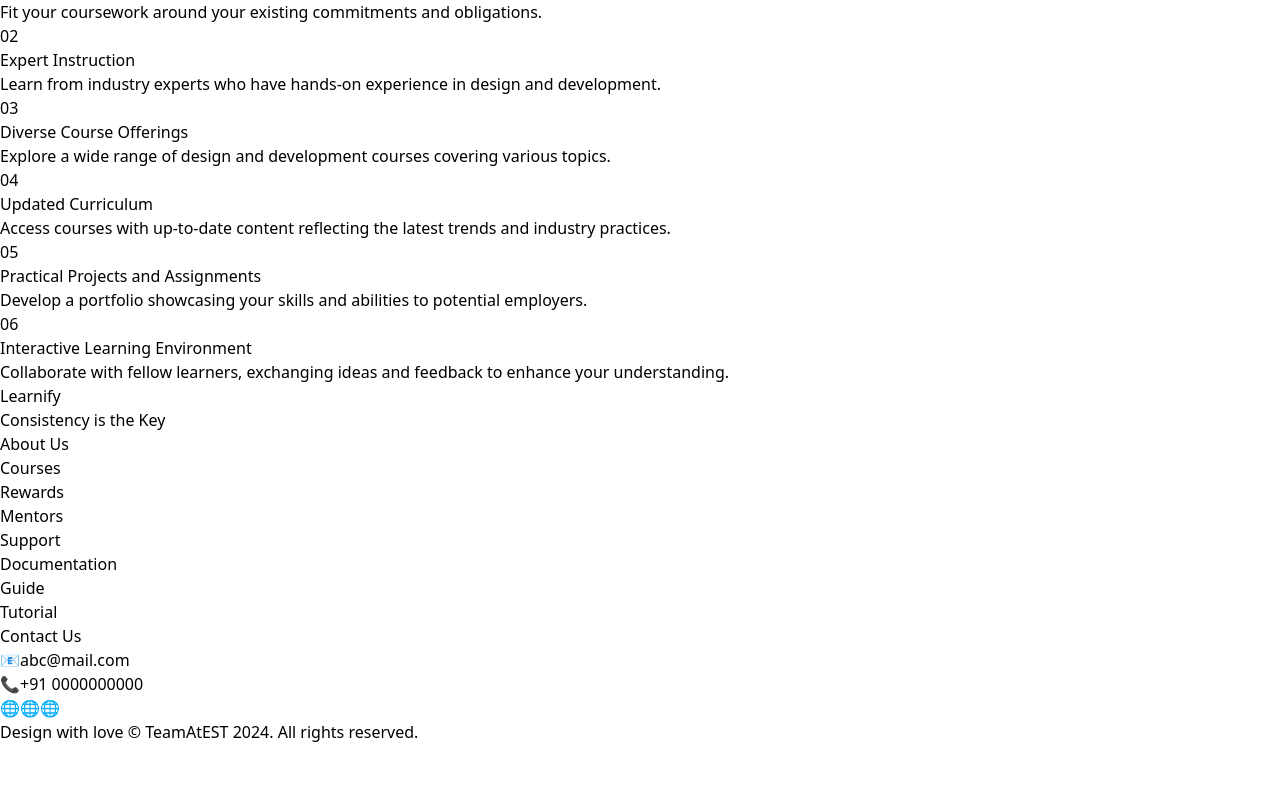
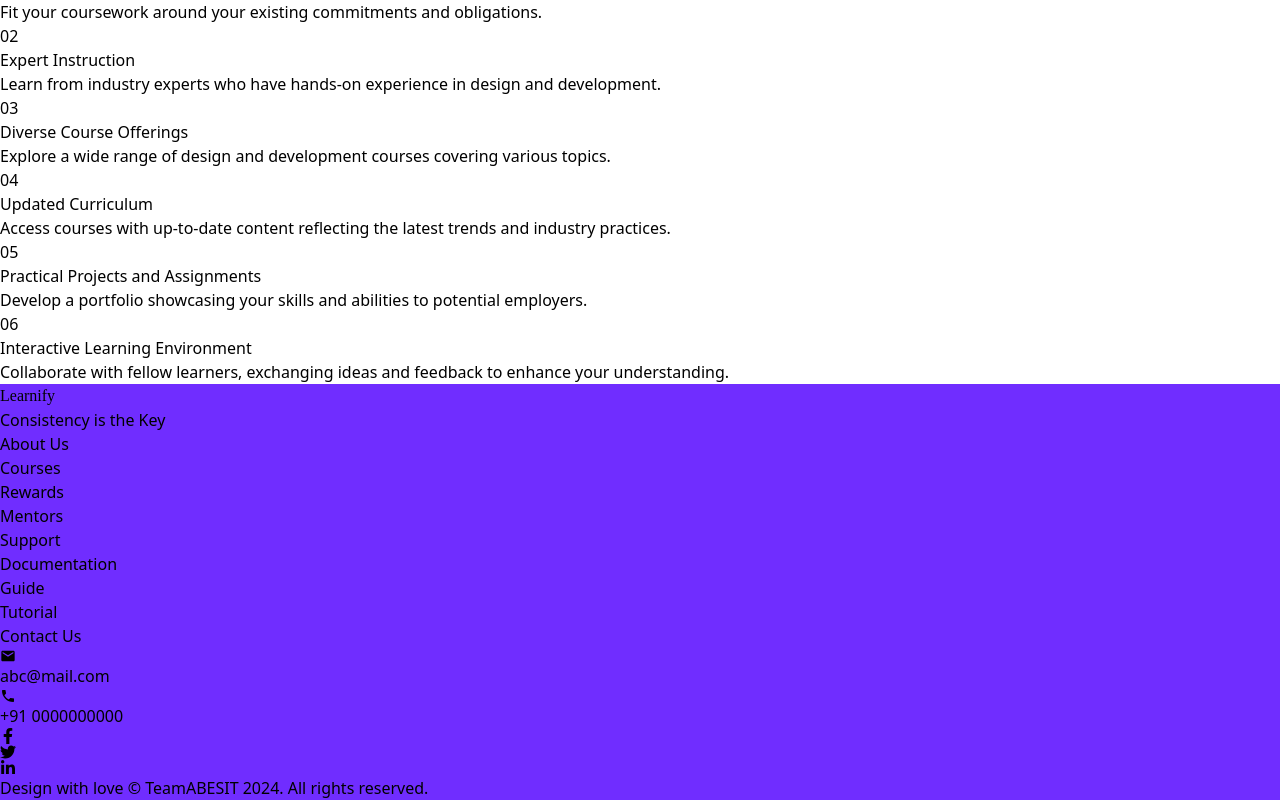
Before and after one commit to prakashcjoshi2209/Learnify, a Next.js app: page / in a window 1280 px wide. Shown: the part 1684-2484 px from the top of the page. Before the commit the page ends 2428 px from the top, so only its background shows below. Built offline with nearby package versions, Linux system fonts and the light colour scheme; no server answers; the database is empty.

Commit message:
footer and card changes

```diff
--- a/src/app/ExploreData/Card.tsx
+++ b/src/app/ExploreData/Card.tsx
@@ -1,9 +1,9 @@
+
 "use client";
 
 import React, { useState } from "react";
-import { FaUser, FaUsers } from "react-icons/fa";
+import { FaUsers } from "react-icons/fa";
 import { useRouter } from "next/navigation";
-import Loader from "@/components/ui/Loader";
 
 interface CardProps {
   title: string;
@@ -13,7 +13,7 @@ interface CardProps {
   originalPrice: number;
   description: string;
   buttonLabel: string;
-  dateRange?: string;
+  dateRange: string;
   courseId: number;
 }
 
@@ -25,17 +25,19 @@ const Card: React.FC<CardProps> = ({
   originalPrice,
   description,
   buttonLabel,
-  // dateRange,
-  courseId
+  dateRange,
+  courseId,
 }) => {
   const [loading, setLoading] = useState(false);
   const router = useRouter();
-  const handleClick = ()=>{
+
+  const handleClick = () => {
     setLoading(true);
     router.push(`/CourseContent/${courseId}`);
-  }
+  };
+
   return (
-    <div className="w-full max-w-[320px] bg-white rounded-lg shadow-lg border hover:shadow-xl transform hover:scale-105 transition-transform duration-300 flex flex-col h-full">
+    <div className="w-full max-w-[360px] bg-white rounded-lg shadow-lg border hover:shadow-xl transform hover:scale-105 transition-transform duration-300 flex flex-col">
       {/* Image Section */}
       <div className="relative">
         <img
@@ -43,48 +45,42 @@ const Card: React.FC<CardProps> = ({
           alt={title}
           className="w-full h-[200px] object-cover rounded-t-lg"
         />
-        {/* Icons and Students Badge */}
-        <div className="absolute top-[90%] left-1/2 transform -translate-x-1/2 flex items-center px-4 py-2 rounded-full shadow-md bg-gray-400">
-          <div className="w-8 h-8 bg-purple-600 text-white flex items-center justify-center rounded-full shadow-md">
-            <FaUser size={16} />
-          </div>
-          <div className="w-8 h-8 bg-purple-600 text-white flex items-center justify-center rounded-full shadow-md">
-            <FaUsers size={16} />
-          </div>
-          <div className="text-black text-xs">+{students} students</div>
+        {/* Students Badge */}
+        <div className="absolute bottom-[-20px] left-1/2 transform -translate-x-1/2 bg-white px-4 py-2 text-sm font-medium text-gray-800 rounded-full shadow-md flex items-center">
+          <FaUsers className="text-purple-600 mr-2" />
+          +{students} students
         </div>
       </div>
 
-      {/* Date Range
-      <div className="text-sm font-medium text-gray-500 text-left ml-4 mt-4">
-        {dateRange}
-      </div> */}
+      {/* Content Section */}
+      <div className="p-4 flex flex-col flex-grow">
+        {/* Date Range */}
+        <div className="text-sm font-medium text-gray-500 mb-2">{dateRange}</div>
 
-      {/* Content Section */}
-      <div className="p-4 flex flex-col justify-between flex-grow">
         {/* Title */}
-        <h3 className="text-base font-semibold text-gray-800 line-clamp-2">
+        <h3 className="text-lg font-semibold mb-4 text-left"  style={{ color: "#907CFF" , fontFamily:"'Railway , cursive"}}>
           {title}
         </h3>
 
         {/* Description */}
-        <p className="text-sm text-gray-500 line-clamp-2 mt-2">
-          {description}
-        </p>
+        <p className=" text-left mb-4"  style={{ color: "#4D4D4D" , fontFamily:"'Railway , cursive'"}}>{description}</p>
 
         {/* Price and Button */}
-        <div className="mt-auto flex justify-between items-center">
+        <div className="flex justify-between items-center mt-auto">
           {/* Price */}
           <div>
-            <span className="text-lg font-bold text-red-600">₹{price}</span>{" "}
+            <span className="text-lg font-bold " style = {{color:"#4D4D4D" , fontFamily:"'Inter , cursive"}}>₹{price}</span>{" "}
             <span className="text-sm line-through text-gray-400">
               ₹{originalPrice}
             </span>
           </div>
 
           {/* Enroll Button */}
-          <button className="px-4 py-1 bg-purple-600 text-white text-sm font-medium rounded-md hover:bg-purple-700 shadow" onClick={handleClick}>
-            {loading? <Loader />: buttonLabel}
+          <button
+            className="px-5 py-2 text-white text-sm font-medium rounded-md hover:bg-purple-700 shadow" style={{backgroundColor:"#907CFF"}}
+            onClick={handleClick}
+          >
+            {loading ? "Loading..." : buttonLabel}
           </button>
         </div>
       </div>
--- a/src/app/Footer/page.tsx
+++ b/src/app/Footer/page.tsx
@@ -1,91 +1,108 @@
+
 import React from "react";
 import Link from "next/link";
+import { FaFacebookF, FaTwitter, FaLinkedinIn } from "react-icons/fa";
+import { MdEmail, MdPhone } from "react-icons/md";
 
 const Footer: React.FC = () => {
   return (
-    <footer className="bg-purple-500 text-white py-10">
-      <div className="max-w-7xl mx-auto px-6 grid grid-cols-1 md:grid-cols-4 gap-8">
+    <footer className=" text-white py-8" style={{ backgroundColor: "#702DFF" }}>
+      {/* Footer Content */}
+      <div className="max-w-7xl mx-auto px-6 grid grid-cols-1 md:grid-cols-3 gap-8">
         {/* Logo and Tagline */}
-        <div>
-          <h1 className="text-2xl font-bold">Learnify</h1>
-          <p className="mt-2">Consistency is the Key</p>
+        <div className="flex flex-col items-start">
+        <h1
+            className="font-grover font-normal text-[40px] leading-[40px]"
+            style={{ fontFamily: "'Irish Grover', cursive" }}
+          >
+            Learnify
+          </h1>
+          <p className="mt-2 text-sm font-medium">Consistency is the Key</p>
         </div>
 
-        {/* About Us Section */}
+        {/* About Us & Support Sections */}
+        <div className="flex justify-around">
+          {/* About Us */}
           <div>
-          <h2 className="text-lg font-semibold">About Us</h2>
-          <ul className="mt-2 space-y-2">
+            <h2 className="text-lg font-semibold mb-4">About Us</h2>
+            <ul className="space-y-2 text-sm">
               <li>
-              <Link href="/courses" className="hover:underline">Courses
+                <Link href="/courses" className="hover:underline">
+                  Courses
                 </Link>
               </li>
               <li>
-              <Link href="/rewards" className="hover:underline">Rewards
+                <Link href="/rewards" className="hover:underline">
+                  Rewards
                 </Link>
               </li>
               <li>
-              <Link href="/mentors" className="hover:underline">Mentors
+                <Link href="/mentors" className="hover:underline">
+                  Mentors
                 </Link>
               </li>
             </ul>
           </div>
 
-        {/* Support Section */}
+          {/* Support */}
           <div>
-          <h2 className="text-lg font-semibold">Support</h2>
-          <ul className="mt-2 space-y-2">
+            <h2 className="text-lg font-semibold mb-4">Support</h2>
+            <ul className="space-y-2 text-sm">
               <li>
-              <Link href="/documentation" className="hover:underline">Documentation
+                <Link href="/documentation" className="hover:underline">
+                  Documentation
                 </Link>
               </li>
               <li>
-              <Link href="/guide" className="hover:underline">Guide
+                <Link href="/guide" className="hover:underline">
+                  Guide
                 </Link>
               </li>
               <li>
-              <Link href="/tutorial" className="hover:underline">Tutorial
-              </Link>
-            </li>
-          </ul>
-        </div>
-
-        {/* Contact Us Section */}
-        <div>
-          <h2 className="text-lg font-semibold">Contact Us</h2>
-          <ul className="mt-2 space-y-2">
-            <li className="flex items-center">
-              <span>📧</span>
-              <Link href="mailto:abc@mail.com" className="ml-2 hover:underline">
-                abc@mail.com
-              </Link>
-            </li>
-            <li className="flex items-center">
-              <span>📞</span>
-              <Link href="tel:+910000000000" className="ml-2 hover:underline">
-                +91 0000000000
-              </Link>
-            </li>
-            <li className="flex space-x-4 mt-4">
-              <Link href="https://facebook.com" className="hover:underline" aria-label="Facebook">
-                  🌐
-
-              </Link>
-              <Link href="https://twitter.com" className="hover:underline" aria-label="Twitter">
-                  🌐
-
-              </Link>
-              <Link href="https://linkedin.com" className="hover:underline" aria-label="LinkedIn">
-                  🌐
-
+                <Link href="/tutorial" className="hover:underline">
+                  Tutorial
                 </Link>
               </li>
             </ul>
           </div>
         </div>
 
-      {/* Bottom Text */}
-      <div className="mt-8 text-center text-sm">
-        <p>Design with love © TeamAtEST 2024. All rights reserved.</p>
+        {/* Contact Us Section */}
+        <div className="flex flex-col">
+          <h2 className="text-lg font-semibold mb-4">Contact Us</h2>
+          <ul className="space-y-3 text-sm">
+            <li className="flex items-center">
+              <MdEmail className="text-lg" />
+              <Link href="mailto:abc@mail.com" className="ml-2 hover:underline">
+                abc@mail.com
+              </Link>
+            </li>
+            <li className="flex items-center">
+              <MdPhone className="text-lg" />
+              <Link href="tel:+910000000000" className="ml-2 hover:underline">
+                +91 0000000000
+              </Link>
+            </li>
+          </ul>
+
+          {/* Social Media Icons */}
+          <div className="flex space-x-4 mt-4">
+            <Link href="https://facebook.com" aria-label="Facebook">
+              <FaFacebookF className="text-xl hover:text-gray-300" />
+            </Link>
+            <Link href="https://twitter.com" aria-label="Twitter">
+              <FaTwitter className="text-xl hover:text-gray-300" />
+            </Link>
+            <Link href="https://linkedin.com" aria-label="LinkedIn">
+              <FaLinkedinIn className="text-xl hover:text-gray-300" />
+            </Link>
+          </div>
+        </div>
+      </div>
+
+      {/* Footer Bottom Text */}
+      <div className="mt-8 text-center text-sm border-t border-purple-400 pt-4">
+        <p>Design with love © TeamABESIT 2024. All rights reserved.</p>
       </div>
     </footer>
   );
```
Lines whose indentation alone changed are shown as unchanged.
